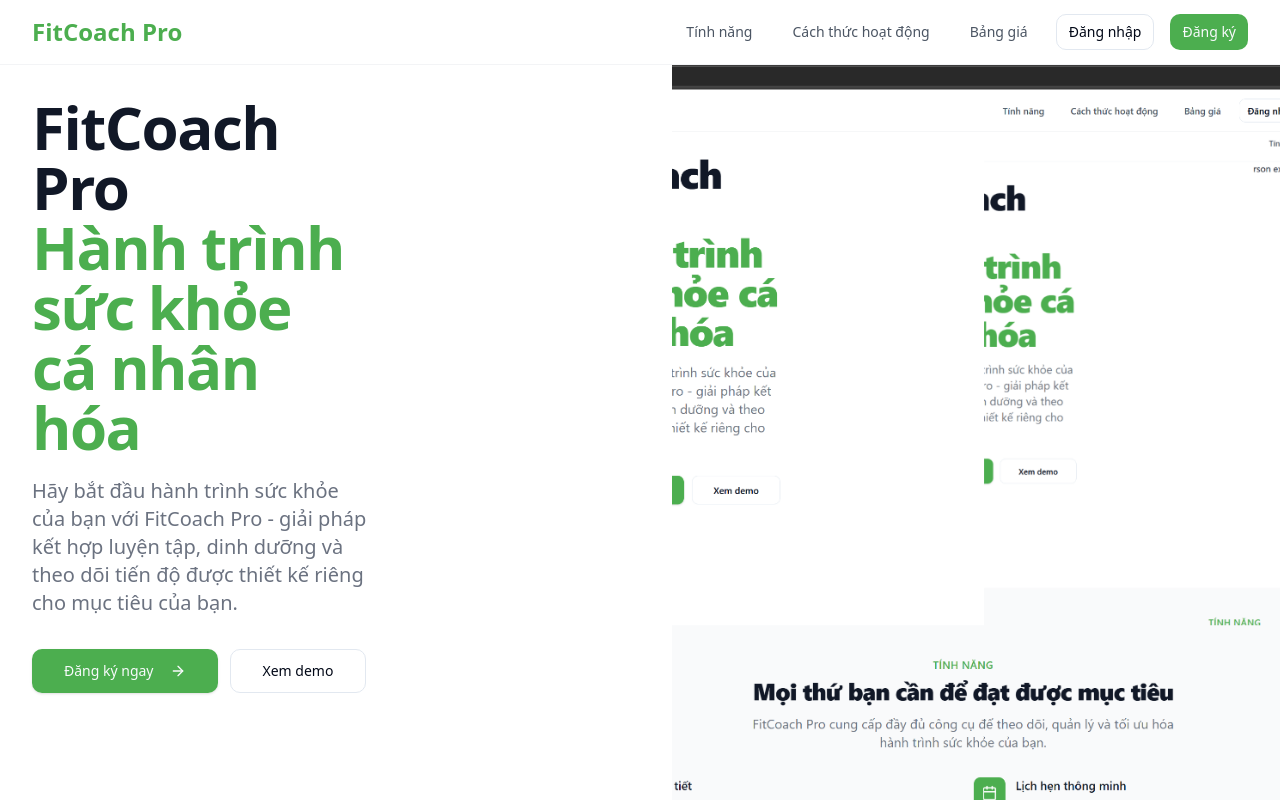
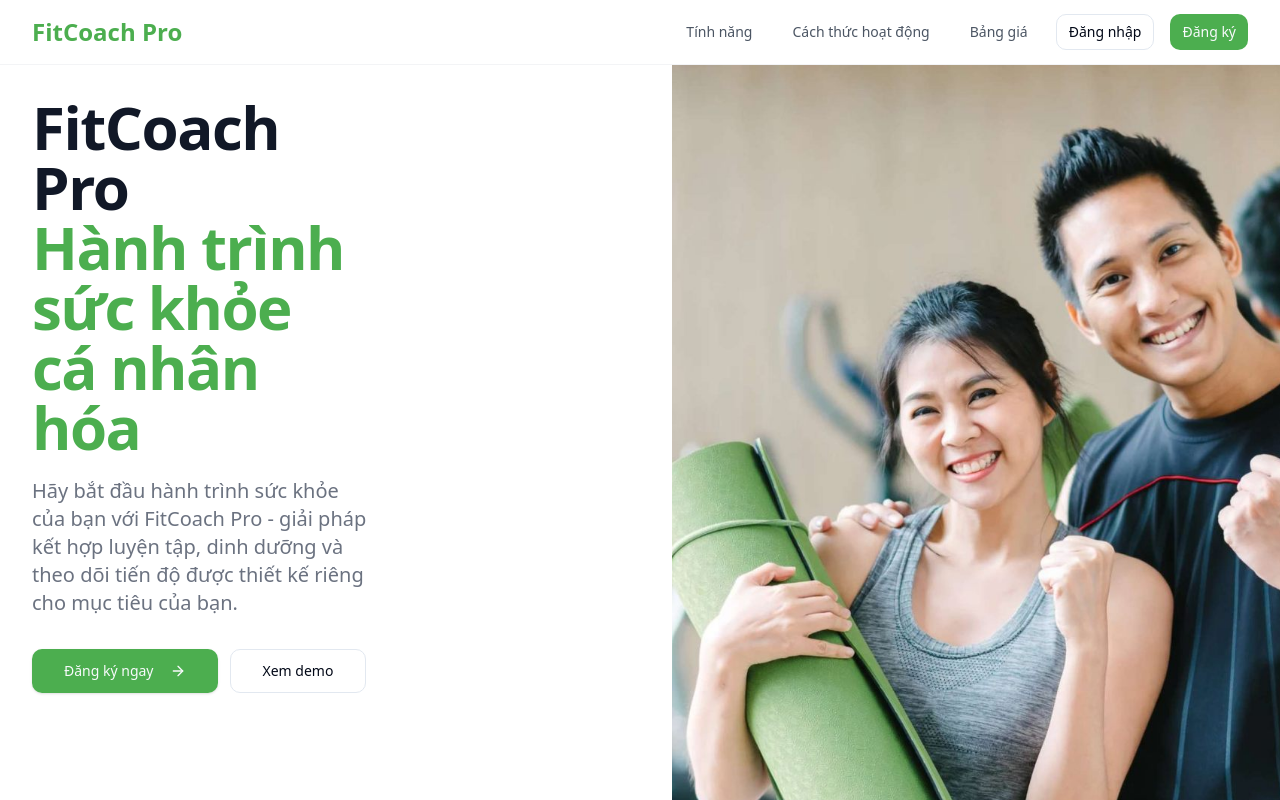
Before and after one commit to tamdkbt/vietnam-fitness-journey, a React (Vite) app: page / in a window 1280 px wide. Shown: the top 800 px of the page. Built offline with nearby package versions, Linux system fonts and the light colour scheme.

Commit message:
Add hero image
Implement hero image display on landing page.

```diff
--- a/src/pages/LandingPage.tsx
+++ b/src/pages/LandingPage.tsx
@@ -1,4 +1,3 @@
-
 import React, { useState } from "react";
 import { Link } from "react-router-dom";
 import { Button } from "@/components/ui/button";
@@ -20,9 +19,8 @@ import {
 } from "lucide-react";
 import { Badge } from "@/components/ui/badge";
 
-// Import the hero image
-// Using a direct public path instead of a relative import to ensure it works in all build environments
-const heroImagePath = "/lovable-uploads/d29bcf61-5db7-4ab1-b531-fde65c5ac393.png";
+// Sử dụng đường dẫn tuyệt đối cho hình ảnh hero
+const heroImagePath = "/lovable-uploads/be41f201-9ab3-4a3b-aeaa-6110c1e7639c.png";
 
 const LandingPage = () => {
   const [activeSection, setActiveSection] = useState<string>("survey");
@@ -107,7 +105,7 @@ const LandingPage = () => {
           <img
             className="h-56 w-full object-cover sm:h-72 md:h-96 lg:w-full lg:h-full"
             src={heroImagePath}
-            alt="Person exercising"
+            alt="Người tập thể dục"
           />
         </div>
       </section>
```
Also changed, not shown: public/lovable-uploads/be41f201-9ab3-4a3b-aeaa-6110c1e7639c.png (added).
